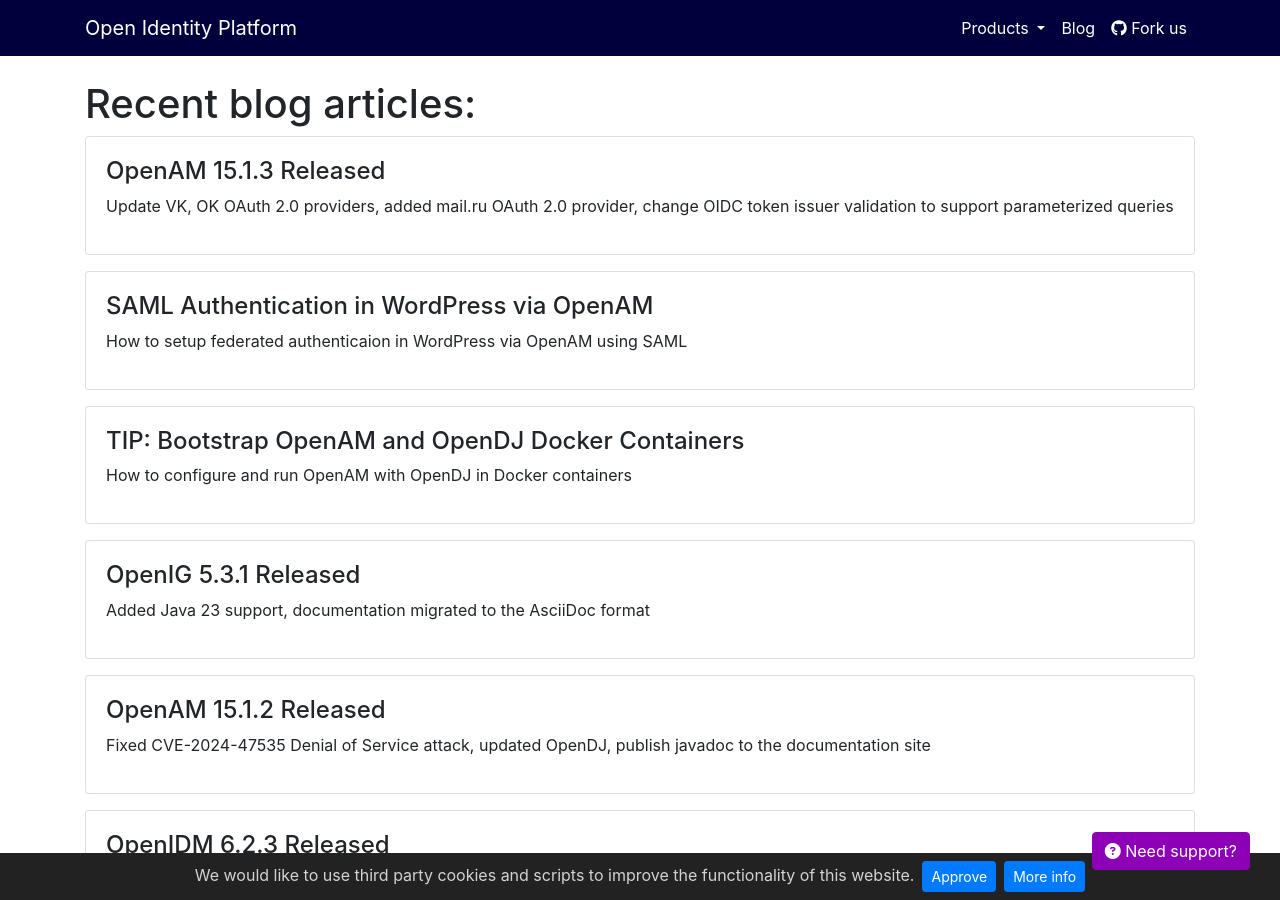
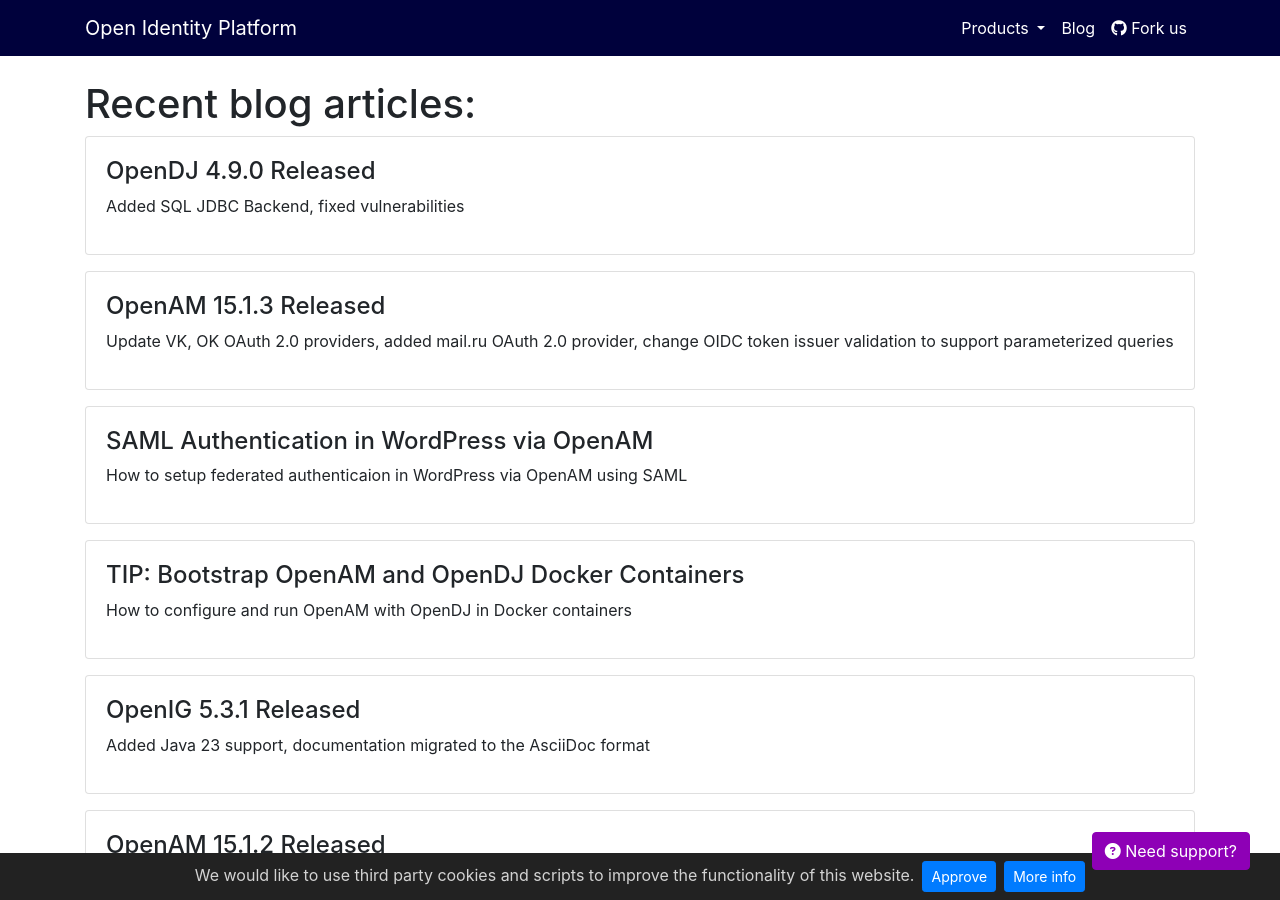
Before and after one commit to OpenIdentityPlatform/OpenIdentityPlatform.org, a Jekyll site: the page built from blog/index.html, in a window 1280 px wide and 900 px high. Built offline with Jekyll 4.4.1, drawn with Linux system fonts in a browser that asks for light colours; nearby versions of some CDN libraries.

Commit message:
OpenDJ 4.9.0 Released (#211)

```diff
--- a/_data/blogposts.yml
+++ b/_data/blogposts.yml
@@ -1,3 +1,7 @@
+-
+  title: 'OpenDJ 4.9.0 Released'
+  link: '/blog/opendj-4-9-0-released'
+  description: 'Added SQL JDBC Backend, fixed vulnerabilities'
 -
   title: 'OpenAM 15.1.3 Released'
   link: '/blog/openam-15-1-3-released'
--- /dev/null
+++ b/blog/opendj-4-9-0-released.md
@@ -0,0 +1,22 @@
+---
+layout: home
+landing-title: "OpenDJ 4.9.0 Released"
+landing-title2: "OpenDJ 4.9.0 Released"
+description: Open Identity Community released OpenDJ v4.9.0
+keywords: 'OpenDJ, Directory Service, Directory Services, LDAP, Open Identity Platform, release, SQL, JDBC'
+imageurl: 'opendj-og.png'
+share-buttons: true
+
+---
+# OpenDJ 4.9.0 Released
+[Download](https://github.com/OpenIdentityPlatform/OpenDJ/releases/tag/4.9.0)
+
+## What's new
+* [Added SQL JDBC as OpenDJ backend](https://github.com/OpenIdentityPlatform/OpenDJ/wiki/How-To#store-ldap-catalog-data-in-jdbc-databse)
+* Fixed [CVE-2024-12798](https://github.com/advisories/GHSA-pr98-23f8-jwxv) and [CVE-2024-12801](https://github.com/advisories/GHSA-6v67-2wr5-gvf4) logback-core Expression Language Injection, Server-Side Request Forgery vulnerabilities
+
+Full chageset ([more details](https://github.com/OpenIdentityPlatform/OpenDJ/compare/4.8.2...4.9.0))
+
+## Thanks for the contibutions
+
+<i id="vharseko"><i>1. <a href="https://github.com/vharseko" target="_blank">Valery Kharseko</a></i>
```
